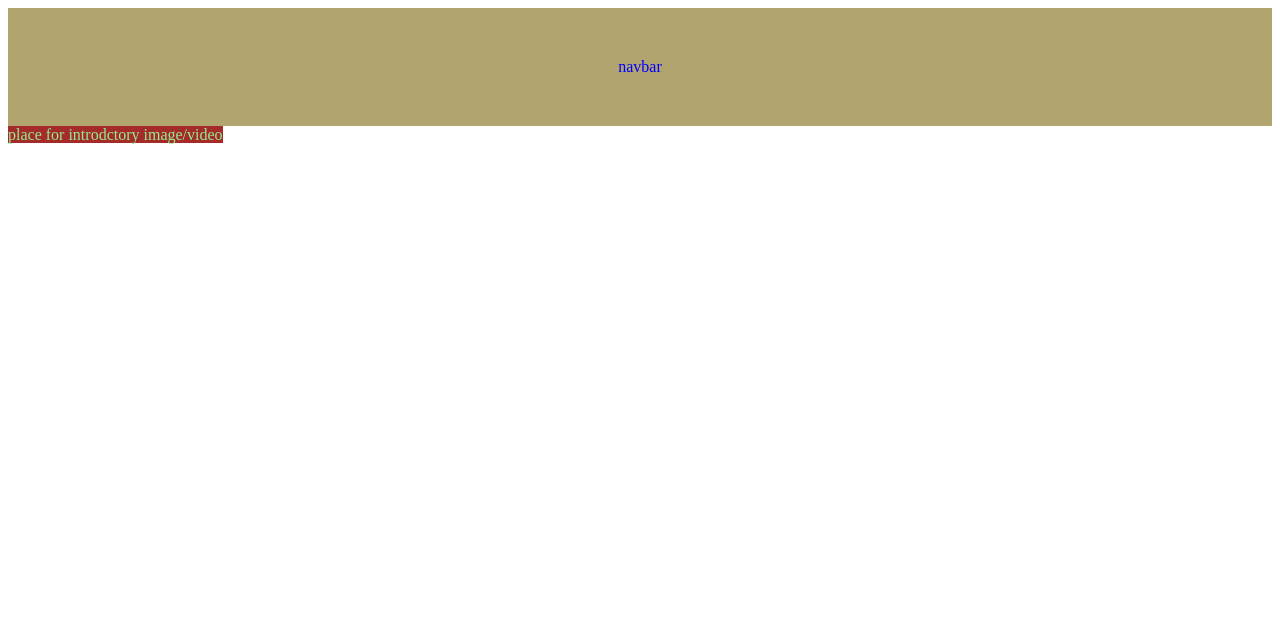
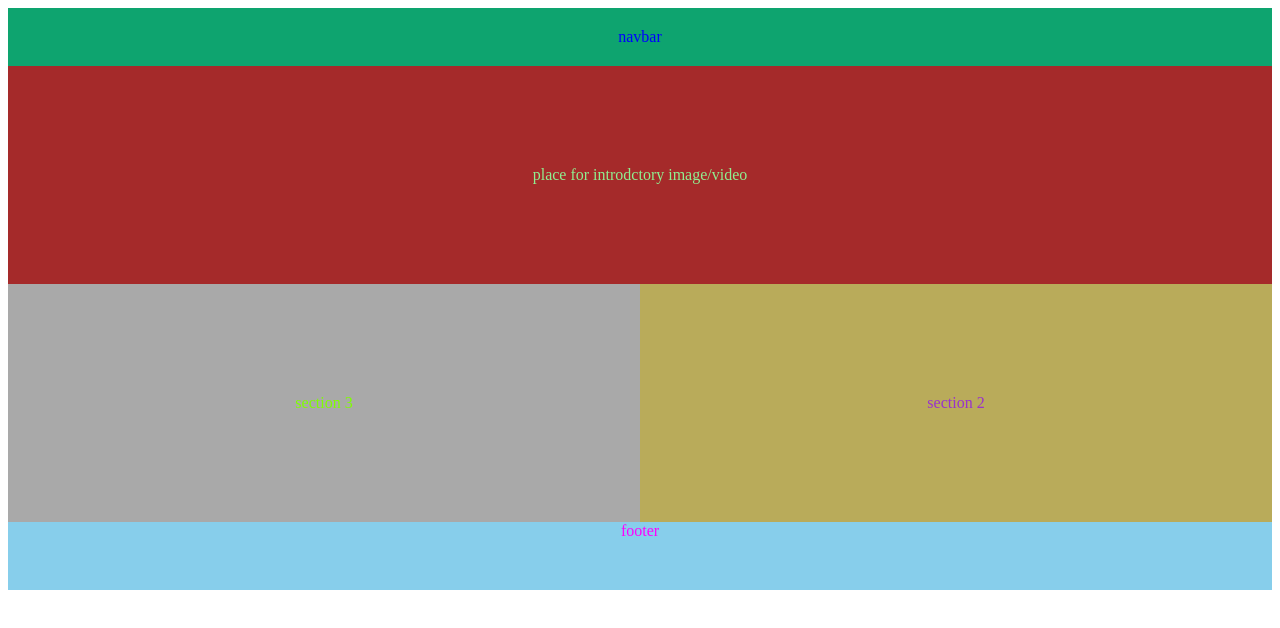
Before and after one commit to JUANSE2255/componentsofawebsite, a plain HTML site: page index.html in a window 1280 px wide. Drawn offline with Linux system fonts and the light colour scheme.

Commit message:
Finished

```diff
--- a/index.html
+++ b/index.html
@@ -5,13 +5,14 @@
     <meta name="viewport" content="width=device-width, initial-scale=1.0">
     <title>Document</title>
 </head>
-<body>
-    <div style="color: blue;background-color: rgb(177, 164, 111);text-align: center;padding: 50px;">navbar</div>
-    <divn style="color: lightgreen;background-color: brown;text-align: center;">place for introdctory image/video</div>
-    <div></div>
-    <div></div>
-    <div></div>
-    <div></div>
+<body>    <div style="color: blue;background-color: rgb(14, 164, 111);text-align: center;padding: 20px;">navbar</div>
+    <div style="color: lightgreen;background-color: brown;text-align: center;padding: 100px;">place for introdctory image/video</div>
+<div>
+    <div style="color: chartreuse;text-align: center; background-color:darkgray; width : 50%;padding: 110px 0px 110px 0px;float:left; ">section 3</div>
+    <div style="color: darkorchid;text-align: center; background-color: rgb(185, 171, 90); width: 50%; float: right;padding: 110px 0px 110px 0px;">section 2</div> </div>
+
+    <div style="color: mediumblue;background-color: dodgerblue;text-align: center;"></div>
+    <div style="color: fuchsia;background-color: skyblue;text-align: center;padding: 50px;">footer</div>
         </body>
     </body>
 </body>
```
